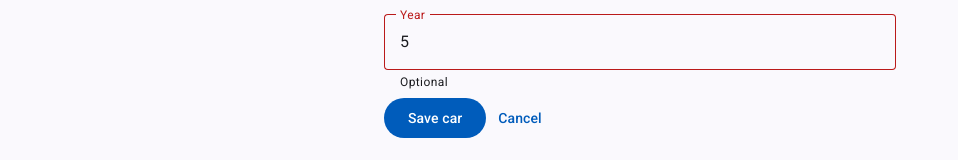
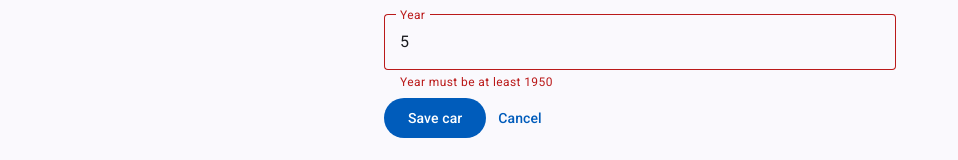
Before and after one commit to ulestrange/AngularWorksheets2026, an Angular app: page /cars/new in a window 1280 px wide. Both pictures are taken after typing "Sample", "Sample", "5" into the empty fields and a click on the button "Save car". Shown: the part 274-434 px from the top of the page, without its empty margins (0-958 px from the left). Built offline with nearby package versions, Linux system fonts and the light colour scheme.

Commit message:
added errors to years

```diff
--- a/src/app/features/cars/pages/car-form/car-form.html
+++ b/src/app/features/cars/pages/car-form/car-form.html
@@ -35,11 +35,6 @@
   </mat-form-field>
 
 
-  <!-- @if (carForm.get('model')?.invalid && carForm.get('model')?.touched) {
-      <div class="error">
-        Model is required.
-      </div>
-    } -->
 
 
   <!-- Year Field -->
@@ -47,12 +42,12 @@
     <mat-label>Year</mat-label>
     <input matInput type="number" formControlName="year" />
     <mat-hint>Optional</mat-hint>
+        @if (carForm.controls.year.hasError('min')) {
+    <mat-error>Year must be at least 1950</mat-error>
+    } @else if (carForm.controls.year.hasError('max')) {
+    <mat-error>Year must be {{ currentYear + 1 }} or earlier</mat-error>
+    }
   </mat-form-field>
-  <!-- @if (carForm.get('year')?.invalid && carForm.get('year')?.touched) {
-      <div class="error">
-        Please enter a valid car year.
-      </div>
-    } -->
 
 
   <!-- Action Buttons -->
```
